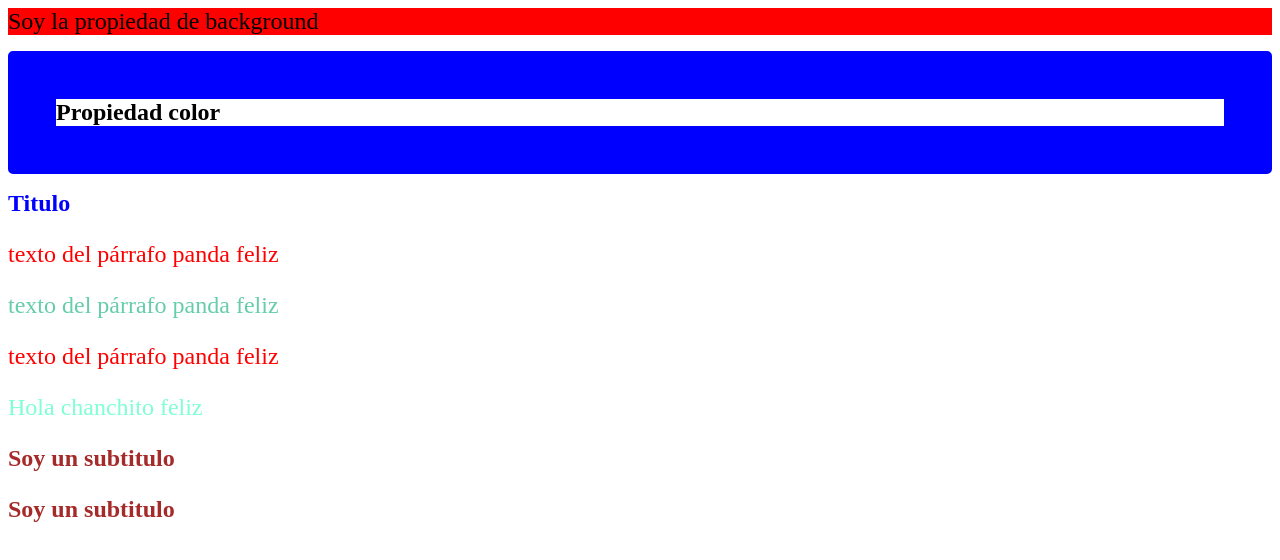
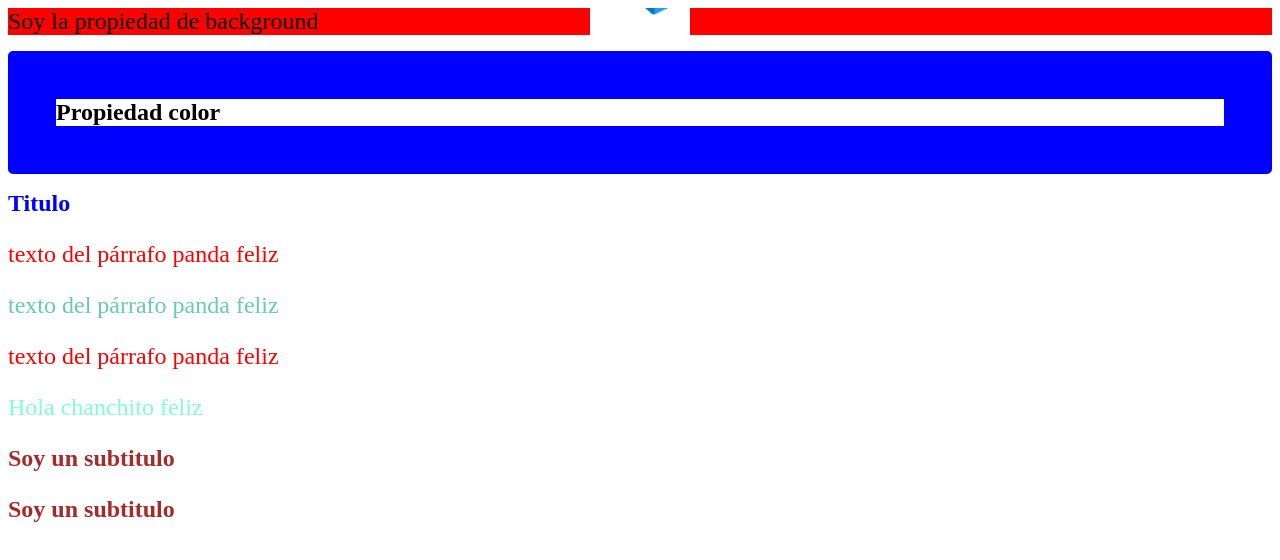
Before and after one commit to emig89/Intro-CSS, a plain HTML site: page CSS-Practica/index.html in a window 1280 px wide. Drawn offline with Linux system fonts and the light colour scheme.

Commit message:
Backgrounds

```diff
--- a/CSS-Practica/style.css
+++ b/CSS-Practica/style.css
@@ -49,5 +49,13 @@
 }
 
 #fondo{
-    background-color: red;
-}
+    background-color: gray;
+   /*  opacity: 0.7;  */
+    /* height: 200px;
+    background-image: url('visual1.jpeg');
+    background-size: 200px 200px;
+    background-repeat: repeat-y; NO-REPEAT esto hace que no se repita la imagen */
+    /* center top=para centrar imagen, left top=borde, o right, pueden ser TOP;CENTER O BOTTOM */
+    /* background-position: center top; */
+    background: #f00 url('visual1.jpeg') repeat-y center bottom / 100px 100px;
+   }
```
Also changed, not shown: CSS-Practica/visual1.jpeg (added), 1 other file.
